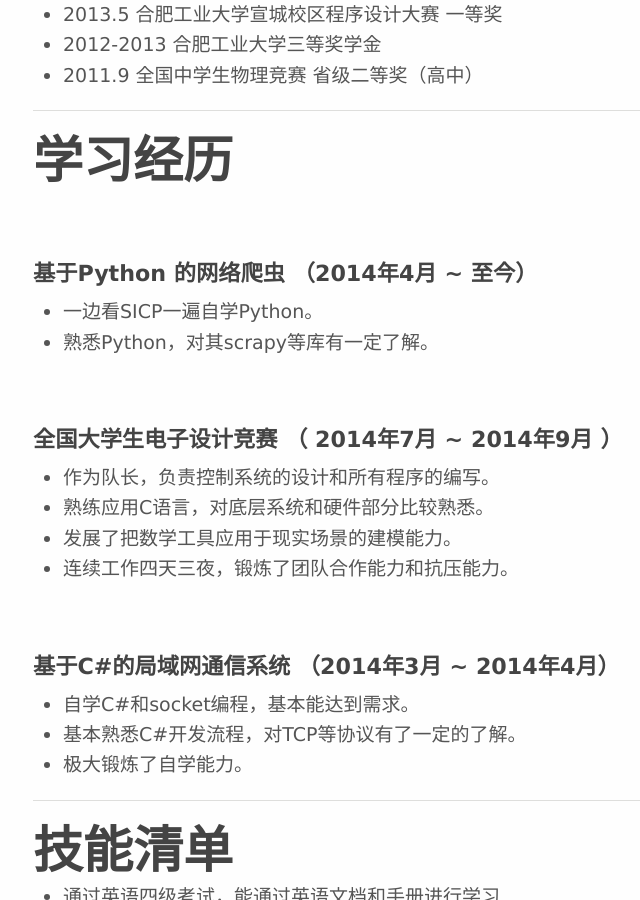
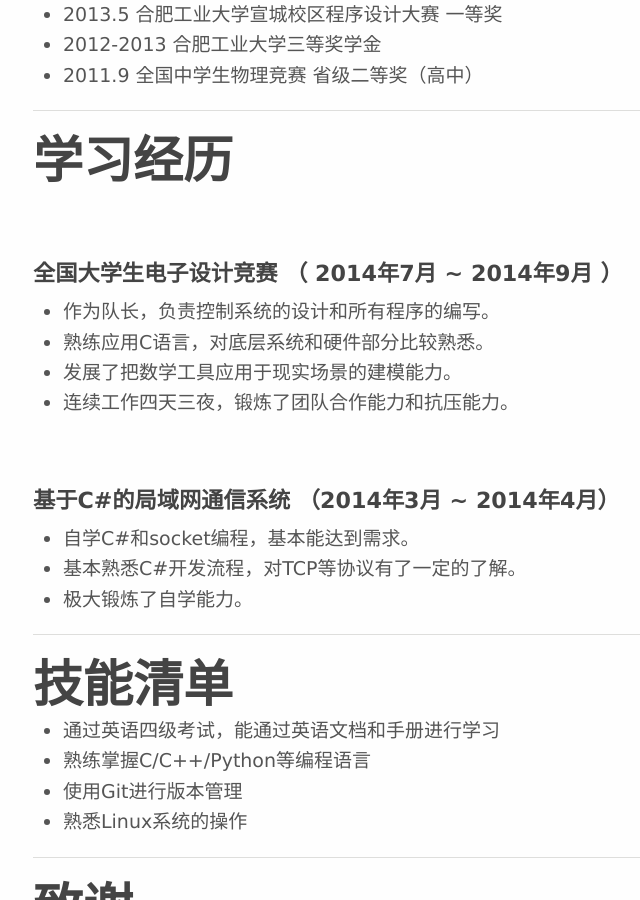
Before and after one commit to XLRES/xlres.github.io, a Jekyll site: the page built from _posts/2015-04-09-resume.md, in a window 1280 px wide and 900 px high, scrolled down 849 px. Shown: the whole window, without its empty margins (257-897 px from the left). Built offline with Jekyll 4.4.1, drawn with Linux system fonts in a browser that asks for light colours; Markdown is read by kramdown in place of the engine named in the settings.

Commit message:
resume updatae

```diff
--- a/_posts/2015-04-09-resume.md
+++ b/_posts/2015-04-09-resume.md
@@ -45,11 +45,6 @@ GPA：2.97
 
 # 学习经历
 
-### 基于Python 的网络爬虫  （2014年4月 ~ 至今）
-
-- 一边看SICP一遍自学Python。
-- 熟悉Python，对其scrapy等库有一定了解。
-
 ### 全国大学生电子设计竞赛  （ 2014年7月 ~ 2014年9月 ）
 
 - 作为队长，负责控制系统的设计和所有程序的编写。
```
